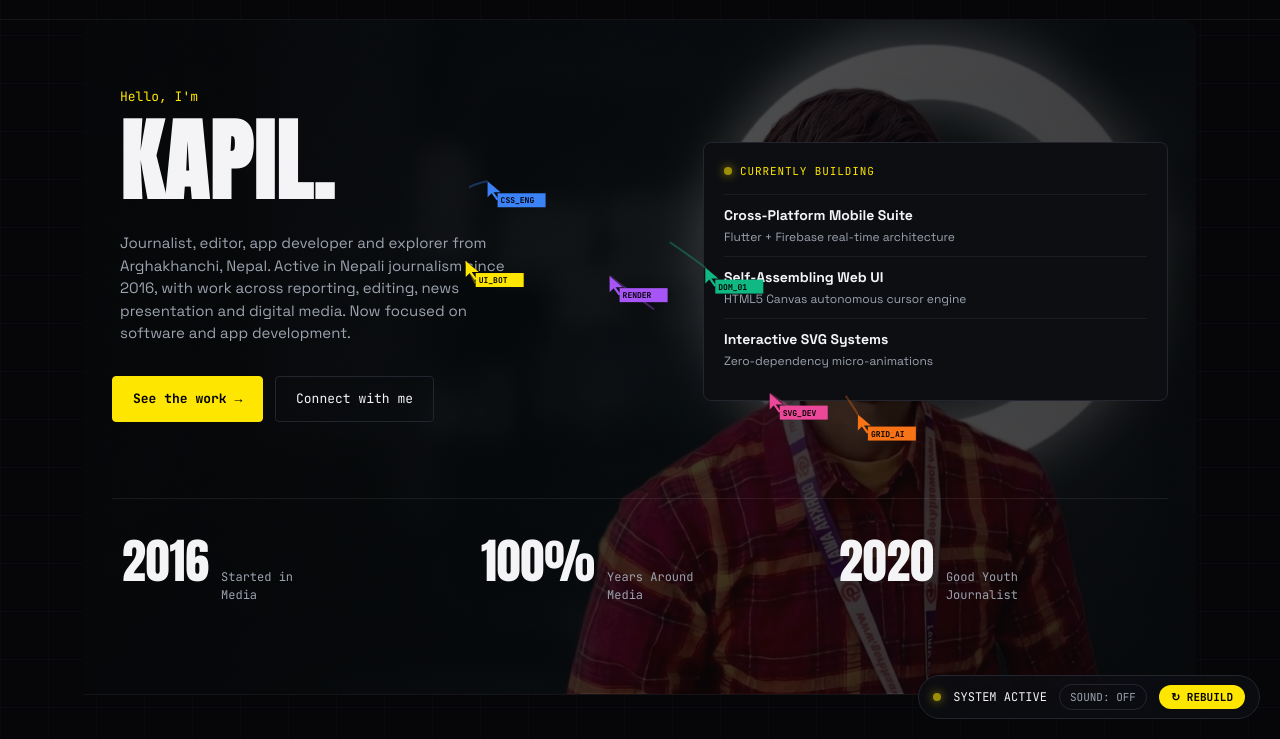
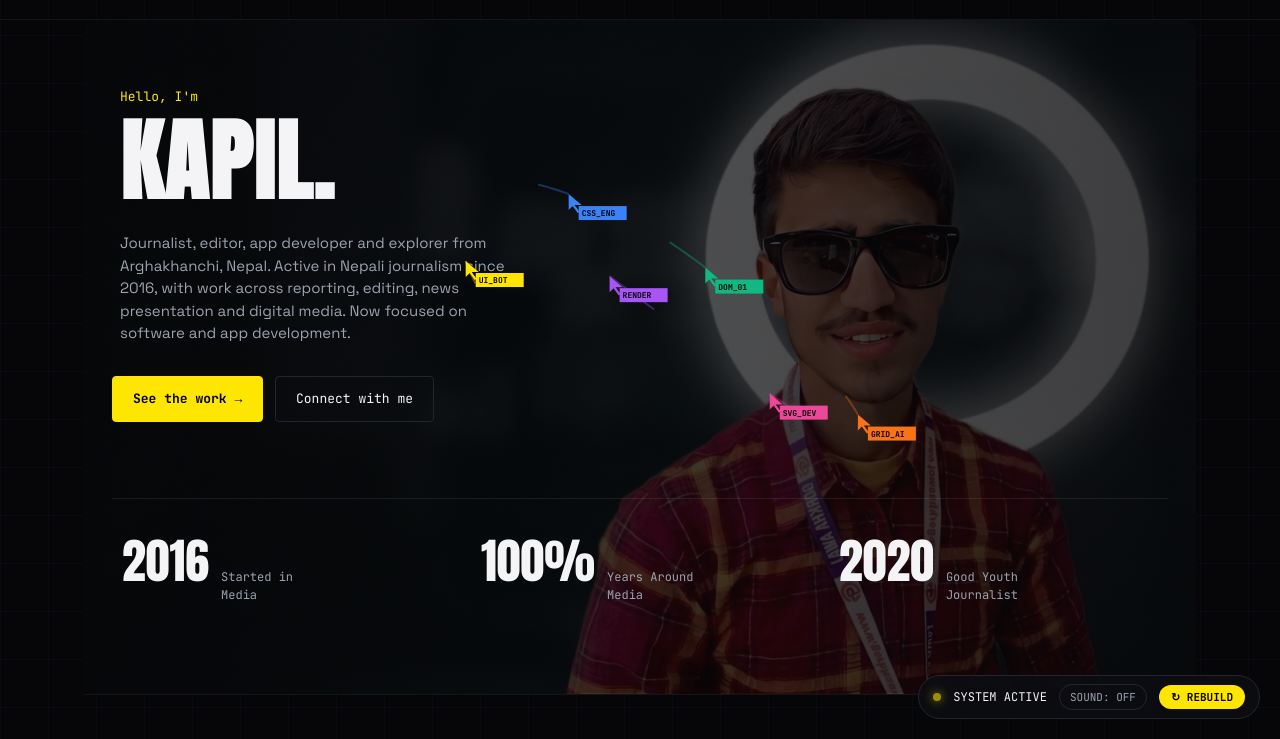
Before and after one commit to kplsharmadhk/kapiladhikari1.com.np, a plain HTML site: page kapil/index.html in a window 1280 px wide. Shown: the part 61-800 px from the top of the page. Drawn offline with Linux system fonts and the light colour scheme.

Commit message:
Remove hero status card and rebalance layout

```diff
--- a/kapil/index.html
+++ b/kapil/index.html
@@ -408,9 +408,14 @@
 
     .hero-grid {
       display: grid;
-      grid-template-columns: minmax(0, 1.2fr) minmax(280px, 1fr);
-      gap: 32px;
+      grid-template-columns: minmax(0, 1fr);
+      gap: 0;
       align-items: center;
+    }
+
+    .hero-copy {
+      width: 100%;
+      max-width: 780px;
     }
 
     .greeting-pill {
@@ -474,40 +479,6 @@
     }
 
 
-
-    /* Currently Building Card */
-    .status-card {
-      background: var(--surface);
-      border: 1px solid var(--border);
-      border-radius: 8px;
-      padding: 20px;
-    }
-
-    .status-card-header {
-      font-family: 'JetBrains Mono', monospace;
-      font-size: 11px;
-      color: var(--yellow);
-      letter-spacing: 0.08em;
-      margin-bottom: 14px;
-      display: flex;
-      align-items: center;
-      gap: 8px;
-    }
-
-    .status-item {
-      padding: 10px 0;
-      border-top: 1px solid rgba(255, 255, 255, 0.06);
-    }
-
-    .status-item h4 {
-      font-size: 14px;
-      margin-bottom: 2px;
-    }
-
-    .status-item p {
-      font-size: 12px;
-      color: var(--muted);
-    }
 
     /* Stats Row */
     .stats-row {
@@ -823,8 +794,8 @@
     <section class="hero" style="border-top: none;">
 
       <div class="hero-grid">
-        <!-- Left Column -->
-        <div>
+        <!-- Hero Introduction -->
+        <div class="hero-copy">
           <span class="greeting-pill" data-build data-tag="SPAN.GREET">Hello, I'm</span>
           <h1 class="hero-name" data-build data-tag="H1.NAME">KAPIL.</h1>
           <p class="hero-bio" data-build data-tag="P.BIO">
@@ -833,25 +804,6 @@
           <div class="hero-actions">
             <a href="#work" class="btn-primary" data-build data-tag="BTN.PRIMARY">See the work →</a>
             <a href="#contact" class="btn-secondary" data-build data-tag="BTN.OUTLINE">Connect with me</a>
-          </div>
-        </div>
-
-        <!-- Right Status Card -->
-        <div class="status-card" data-build data-tag="CARD.STATUS">
-          <div class="status-card-header">
-            <span class="status-dot"></span> CURRENTLY BUILDING
-          </div>
-          <div class="status-item">
-            <h4>Cross-Platform Mobile Suite</h4>
-            <p>Flutter + Firebase real-time architecture</p>
-          </div>
-          <div class="status-item">
-            <h4>Self-Assembling Web UI</h4>
-            <p>HTML5 Canvas autonomous cursor engine</p>
-          </div>
-          <div class="status-item">
-            <h4>Interactive SVG Systems</h4>
-            <p>Zero-dependency micro-animations</p>
           </div>
         </div>
       </div>
```
